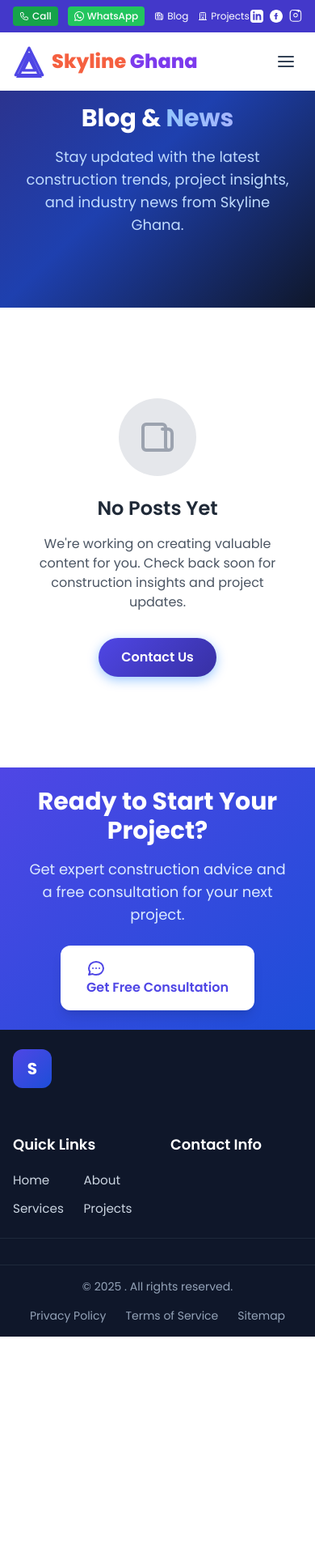
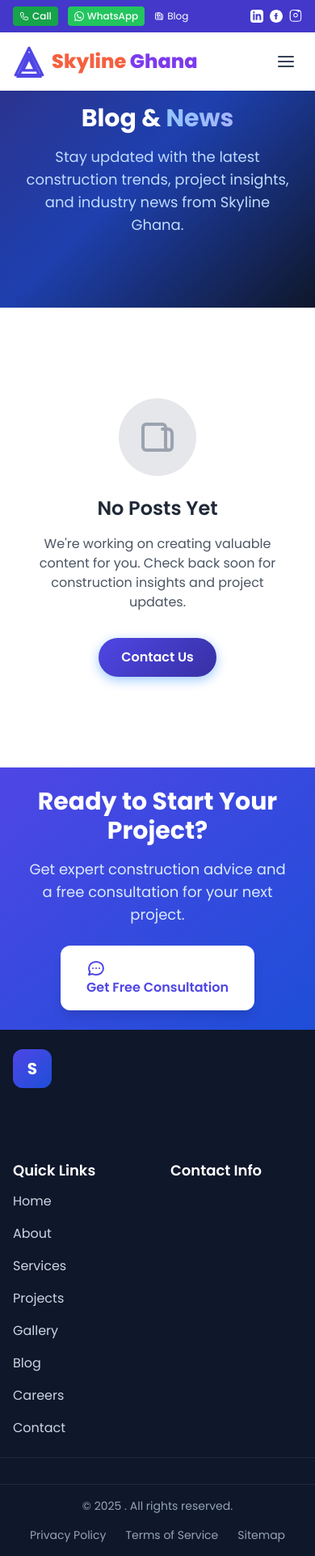
Before and after one commit to Ricas2410/skylinegh, a Django app: page /blog/ in a window 390 px wide. Shown: the whole page at 81% size. Before the commit the page ends 1651 px from the top, so only its background shows below. Run offline with Django 5.2, Linux system fonts and the light colour scheme; data comes from the database, SQL or seed files in the repository; data that the repository does not hold is empty; some libraries are stand-ins or nearby versions.

Commit message:
Fix mobile footer and navigation issues
- Removed projects link from mobile top navbar (already in main nav)
- Reorganized footer layout from 4 columns to 3 columns for better mobile spacing
- Added blog and careers links to quicklinks section
- Improved mobile footer spacing with better margin/padding
- Fixed contact info section styling and consistency
- Enhanced mobile user experience with cleaner navigation
- Maintained all functionality while improving mobile layout

```diff
--- a/templates/partials/footer.html
+++ b/templates/partials/footer.html
@@ -3,10 +3,10 @@
 <!-- Footer -->
 <footer class="bg-slate-900 text-white">
     <!-- Main Footer Content -->
-    <div class="container mx-auto px-4 py-16">
-        <div class="grid grid-cols-1 md:grid-cols-2 lg:grid-cols-4 gap-8 lg:gap-12">
+    <div class="container mx-auto px-4 py-12 md:py-16">
+        <div class="grid grid-cols-1 md:grid-cols-2 lg:grid-cols-3 gap-8 md:gap-12">
             <!-- Company Info -->
-            <div class="lg:col-span-2">
+            <div class="md:col-span-2 lg:col-span-1">
                 <div class="flex items-center space-x-3 mb-6">
                     {% if site_settings.logo %}
                         <img src="{{ site_settings.logo.url }}" alt="{{ site_settings.site_name }}" class="h-12 w-auto">
@@ -74,25 +74,26 @@
             </div>
 
             <!-- Quick Links -->
-            <div>
+            <div class="mt-8 md:mt-0">
                 <h4 class="text-lg font-semibold mb-6">Quick Links</h4>
-                <ul class="space-y-3">
+                <ul class="space-y-4">
                     <li><a href="{% url 'core:home' %}" class="text-slate-300 hover:text-white transition-colors duration-200 hover:translate-x-1 inline-block">Home</a></li>
                     <li><a href="{% url 'core:about' %}" class="text-slate-300 hover:text-white transition-colors duration-200 hover:translate-x-1 inline-block">About</a></li>
                     <li><a href="{% url 'services:service_list' %}" class="text-slate-300 hover:text-white transition-colors duration-200 hover:translate-x-1 inline-block">Services</a></li>
                     <li><a href="{% url 'projects:project_list' %}" class="text-slate-300 hover:text-white transition-colors duration-200 hover:translate-x-1 inline-block">Projects</a></li>
                     <li><a href="{% url 'projects:gallery' %}" class="text-slate-300 hover:text-white transition-colors duration-200 hover:translate-x-1 inline-block">Gallery</a></li>
+                    <li><a href="{% url 'blog:post_list' %}" class="text-slate-300 hover:text-white transition-colors duration-200 hover:translate-x-1 inline-block">Blog</a></li>
                     <li><a href="{% url 'careers:job_list' %}" class="text-slate-300 hover:text-white transition-colors duration-200 hover:translate-x-1 inline-block">Careers</a></li>
                     <li><a href="{% url 'core:contact' %}" class="text-slate-300 hover:text-white transition-colors duration-200 hover:translate-x-1 inline-block">Contact</a></li>
                 </ul>
             </div>
 
             <!-- Contact Info -->
-            <div>
+            <div class="mt-8 md:mt-0">
                 <h4 class="text-lg font-semibold mb-6">Contact Info</h4>
-                <ul class="space-y-3">
+                <ul class="space-y-4">
                     {% if site_settings.address_line_1 %}
-                    <li class="flex items-start space-x-3 mb-4">
+                    <li class="flex items-start space-x-3">
                         <svg class="w-5 h-5 text-indigo-400 mt-0.5 flex-shrink-0" fill="none" stroke="currentColor" viewBox="0 0 24 24">
                             <path stroke-linecap="round" stroke-linejoin="round" stroke-width="2" d="M17.657 16.657L13.414 20.9a1.998 1.998 0 01-2.827 0l-4.244-4.243a8 8 0 1111.314 0z"></path>
                             <path stroke-linecap="round" stroke-linejoin="round" stroke-width="2" d="M15 11a3 3 0 11-6 0 3 3 0 016 0z"></path>
@@ -106,7 +107,7 @@
                     {% endif %}
 
                     {% if site_settings.phone_primary %}
-                    <li class="flex items-center space-x-3 mb-3">
+                    <li class="flex items-center space-x-3">
                         <svg class="w-5 h-5 text-indigo-400 flex-shrink-0" fill="none" stroke="currentColor" viewBox="0 0 24 24">
                             <path stroke-linecap="round" stroke-linejoin="round" stroke-width="2" d="M3 5a2 2 0 012-2h3.28a1 1 0 01.948.684l1.498 4.493a1 1 0 01-.502 1.21l-2.257 1.13a11.042 11.042 0 005.516 5.516l1.13-2.257a1 1 0 011.21-.502l4.493 1.498a1 1 0 01.684.949V19a2 2 0 01-2 2h-1C9.716 21 3 14.284 3 6V5z"></path>
                         </svg>
@@ -117,7 +118,7 @@
                     {% endif %}
 
                     {% if site_settings.email_primary %}
-                    <li class="flex items-center space-x-3 mb-3">
+                    <li class="flex items-center space-x-3">
                         <svg class="w-5 h-5 text-indigo-400 flex-shrink-0" fill="none" stroke="currentColor" viewBox="0 0 24 24">
                             <path stroke-linecap="round" stroke-linejoin="round" stroke-width="2" d="M3 8l7.89 4.26a2 2 0 002.22 0L21 8M5 19h14a2 2 0 002-2V7a2 2 0 00-2-2H5a2 2 0 00-2 2v10a2 2 0 002 2z"></path>
                         </svg>
@@ -129,10 +130,10 @@
 
                     {% if site_settings.business_hours %}
                     <li class="flex items-start space-x-3">
-                        <svg class="w-5 h-5 text-primary-400 mt-0.5 flex-shrink-0" fill="none" stroke="currentColor" viewBox="0 0 24 24">
+                        <svg class="w-5 h-5 text-indigo-400 mt-0.5 flex-shrink-0" fill="none" stroke="currentColor" viewBox="0 0 24 24">
                             <path stroke-linecap="round" stroke-linejoin="round" stroke-width="2" d="M12 8v4l3 3m6-3a9 9 0 11-18 0 9 9 0 0118 0z"></path>
                         </svg>
-                        <div class="text-neutral-300">
+                        <div class="text-slate-300 text-sm leading-relaxed">
                             {{ site_settings.business_hours|linebreaks }}
                         </div>
                     </li>
--- a/templates/partials/navigation.html
+++ b/templates/partials/navigation.html
@@ -82,12 +82,6 @@
                 </svg>
                 <span class="text-xs">Blog</span>
             </a>
-            <!-- Projects Link -->
-            <a href="{% url 'projects:project_list' %}" class="flex items-center space-x-1 hover:text-indigo-200 transition-colors duration-300">
-                <svg xmlns="http://www.w3.org/2000/svg" class="h-3 w-3" fill="none" viewBox="0 0 24 24" stroke="currentColor" stroke-width="2">
-                    <path stroke-linecap="round" stroke-linejoin="round" d="M19 21V5a2 2 0 00-2-2H7a2 2 0 00-2 2v16m14 0h2m-2 0h-5m-9 0H3m2 0h5M9 7h1m-1 4h1m4-4h1m-1 4h1m-5 10v-5a1 1 0 011-1h2a1 1 0 011 1v5m-4 0h4" />
-                </svg>
-                <span class="text-xs">Projects</span>
             </a>
         </div>
         <div class="flex items-center space-x-2">
```
